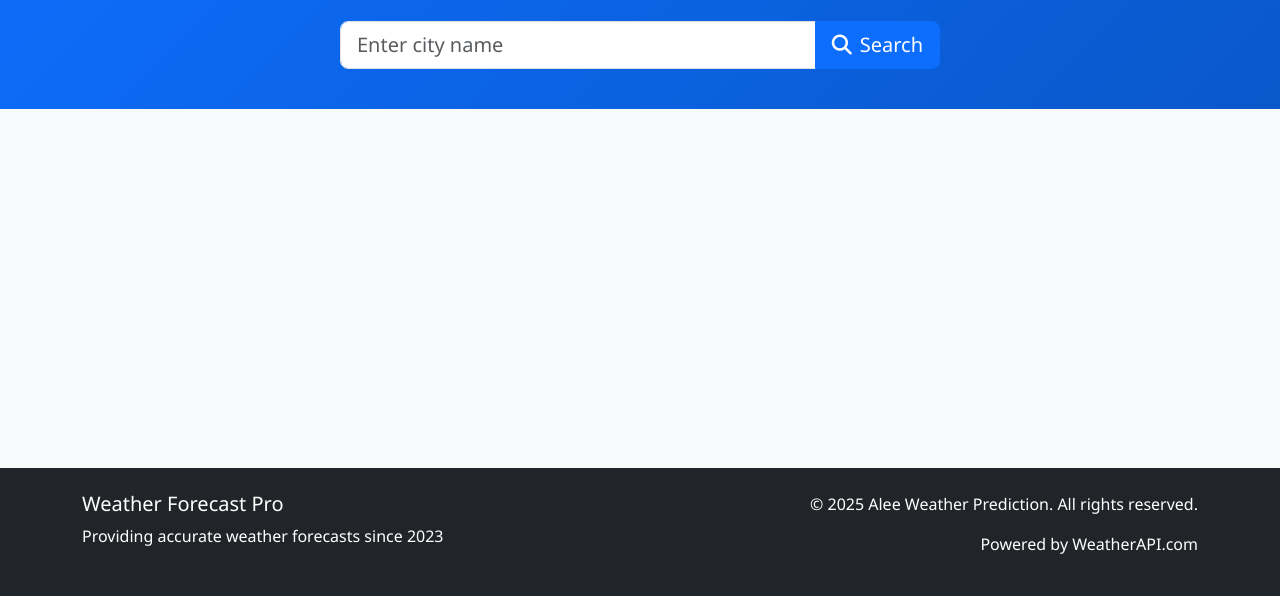
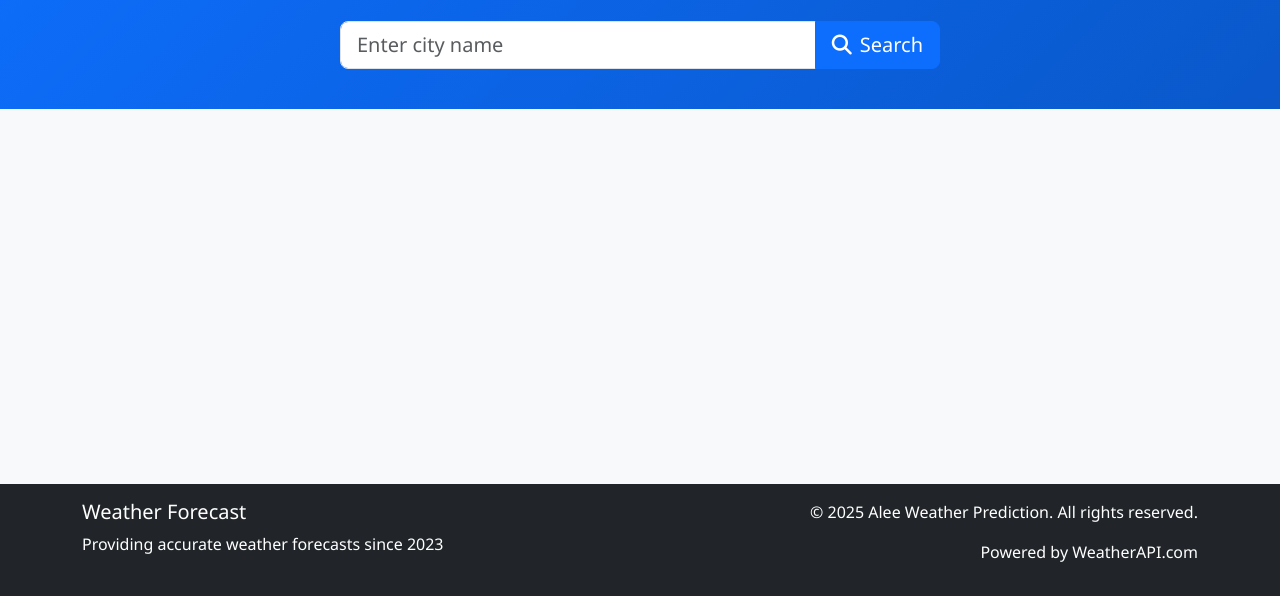
Before and after one commit to ali0454hassan/weather, a plain HTML site: page index.html in a window 1280 px wide. Shown: the part 204-800 px from the top of the page. Drawn offline with nearby package versions, Linux system fonts and the light colour scheme.

Commit message:
Update index.html
Changing in footer

```diff
--- a/index.html
+++ b/index.html
@@ -3,7 +3,7 @@
 <head>
     <meta charset="UTF-8">
     <meta name="viewport" content="width=device-width, initial-scale=1.0">
-    <title>Weather Forecast Pro</title>
+    <title>Weather Forecast</title>
     <link rel="icon" href="./weather_2664569.png" type="image/x-icon">
     <!-- Bootstrap CSS -->
     <link href="https://cdn.jsdelivr.net/npm/bootstrap@5.3.0/dist/css/bootstrap.min.css" rel="stylesheet">
@@ -228,11 +228,11 @@
         </div>
     </div>
 
-    <footer class="footer bg-dark text-white py-4">
+    <footer class="footer bg-dark text-white py-3">
         <div class="container">
             <div class="row">
                 <div class="col-md-6 text-center text-md-start">
-                    <h5>Weather Forecast Pro</h5>
+                    <h5>Weather Forecast</h5>
                     <p>Providing accurate weather forecasts since 2023</p>
                 </div>
                 <div class="col-md-6 text-center text-md-end">
```
